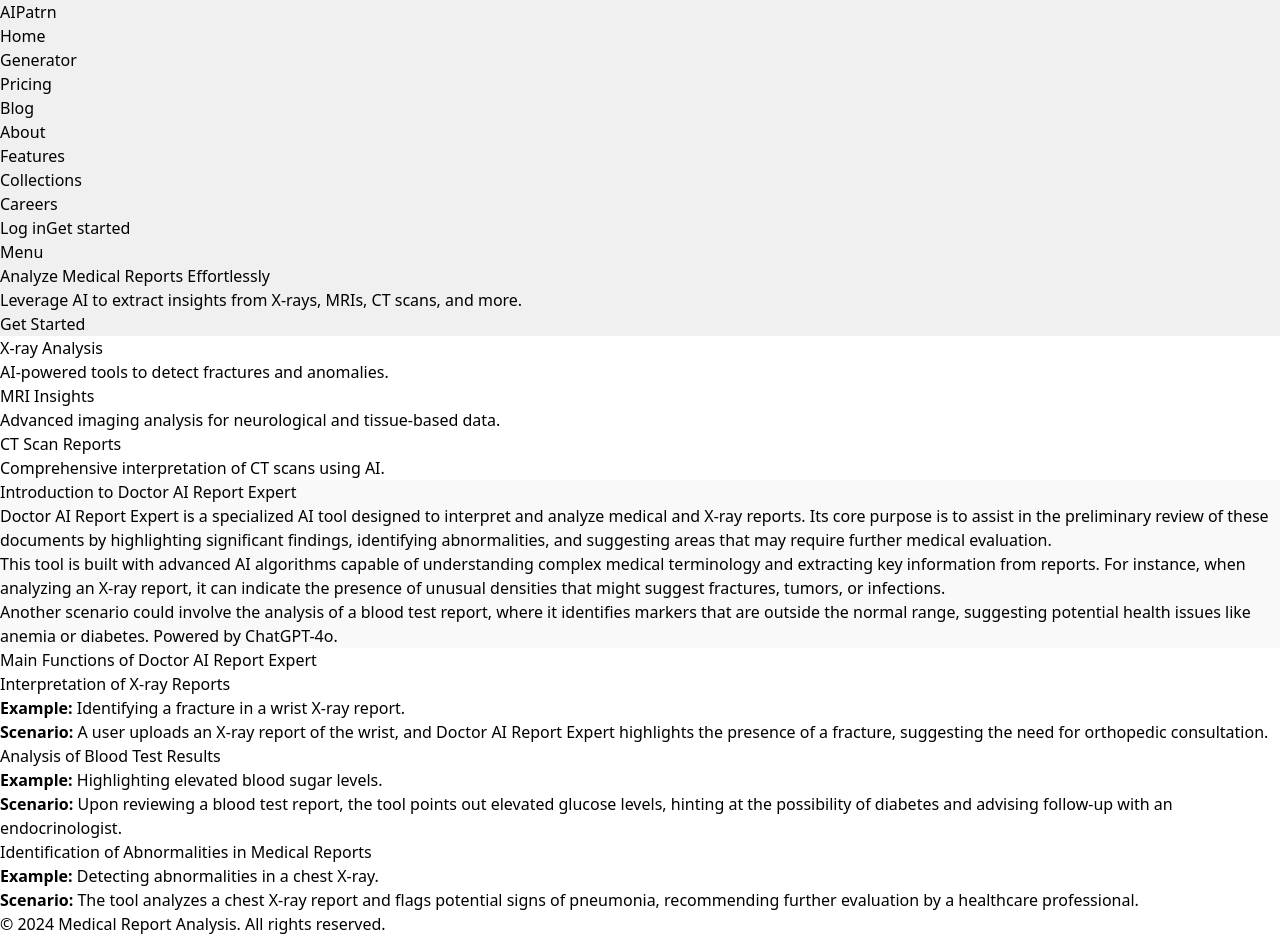
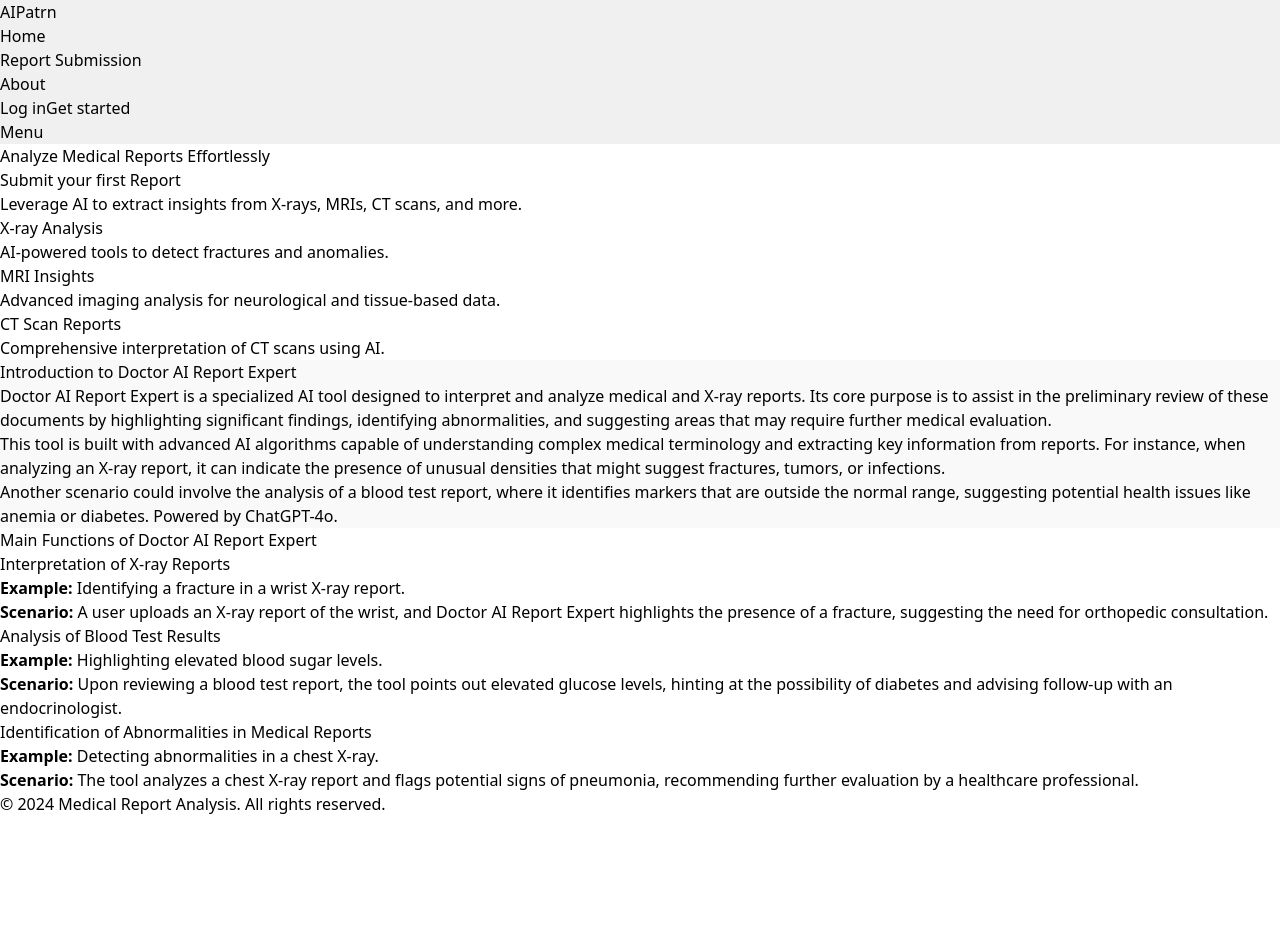
Before and after one commit to Rishi-Sharma1/Hack4Health, a React (Vite) app in the folder frontend/: page / in a window 1280 px wide. After the commit the page ends 816 px from the top, so only its background shows below. Built offline with nearby package versions, Linux system fonts and the light colour scheme.

Commit message:
final touch

```diff
--- a/frontend/src/components/About.jsx
+++ b/frontend/src/components/About.jsx
@@ -2,7 +2,7 @@ import React from "react";
 
 function About() {
   return (
-    <div className="bg-gray-200 min-h-screen p-8">
+    <div className="bg-gray-200 min-h-screen p-8 bg-[url('https://i.pinimg.com/736x/a6/ed/7d/a6ed7d9c03e705adb64df09ba6e07afe.jpg')] bg-no-repeat bg-cover">
       {/* Introduction Section */}
       <section className="bg-white shadow-md rounded-lg p-8 mb-8" style={{ backgroundColor: '#f9f9f9' }}>
         <h1 className="text-3xl font-bold text-gray-800 mb-4">
--- /dev/null
+++ b/frontend/src/components/Dashboard.jsx
@@ -0,0 +1,74 @@
+import React from "react";
+
+const Dashboard = () => {
+  return (
+    <div className="min-h-screen flex flex-col items-center bg-gray-50">
+      {/* Sidebar */}
+      <aside className="fixed top-0 left-0 h-screen w-16 bg-gray-900 flex flex-col space-y-4 items-center pt-4 text-white">
+        <div className="w-10 h-10 bg-gray-700 rounded-lg">
+            <img src="" alt="image"/>
+        </div>
+        <div className="w-10 h-10 bg-gray-700 rounded-lg">
+            <img src="" alt="image"/>
+        </div>
+        <div className="w-10 h-10 bg-gray-700 rounded-lg">
+            <img src="" alt="image"/>
+        </div>
+        <div className="fixed bottom-6 items-center">
+        <img
+          src=""
+          alt="User Avatar"
+          className="rounded-full"
+        />
+      </div>
+      </aside>
+
+      {/* Main Content */}
+      <main className="flex flex-col flex-grow max-w-4xl p-8 pt-20">
+        <h1 className="text-4xl font-semibold">
+          Hi there, <span className="text-purple-600">John</span>
+        </h1>
+        <p className="mt-4 text-lg font-medium">
+          What <span className="text-purple-600">would like to know?</span>
+        </p>
+
+        {/* Prompt Buttons */}
+        <div className="mt-8 grid grid-cols-2 gap-4">
+          <button className="py-4 px-6 bg-white shadow rounded-lg hover:shadow-lg">
+            Write a to-do list for a personal project or task
+          </button>
+          <button className="py-4 px-6 bg-white shadow rounded-lg hover:shadow-lg">
+            Generate an email to reply to a job offer
+          </button>
+          <button className="py-4 px-6 bg-white shadow rounded-lg hover:shadow-lg">
+            Summarize this article or text for me in one paragraph
+          </button>
+          <button className="py-4 px-6 bg-white shadow rounded-lg hover:shadow-lg">
+            How does AI work in a technical capacity
+          </button>
+        </div>
+
+        {/* Input Section */}
+        <div className="mt-10">
+          <label htmlFor="userQuery" className="block text-gray-600 text-lg">
+            Ask whatever you want...
+          </label>
+          <div className="mt-2 flex items-center bg-white shadow rounded-lg p-2">
+            <input
+              type="text"
+              id="userQuery"
+              placeholder="Type your question here..."
+              className="flex-grow border-none outline-none px-4 text-gray-700"
+            />
+            <button className="px-4 py-2 bg-purple-600 text-white rounded-lg hover:bg-purple-700">
+              Submit
+            </button>
+          </div>
+        </div>
+      </main>
+
+    </div>
+  );
+};
+
+export default Dashboard;
--- a/frontend/src/components/Header.jsx
+++ b/frontend/src/components/Header.jsx
@@ -18,32 +18,12 @@ export default function Header() {
                 </li>
                 <li>
                     <NavLink
-                    to="/generator"
+                    to="/dashboard"
                     className={({ isActive }) =>
                         isActive ? "text-black font-bold" : "hover:text-black"
                     }
                     >
-                    Generator
-                    </NavLink>
-                </li>
-                <li>
-                    <NavLink
-                    to="/pricing"
-                    className={({ isActive }) =>
-                        isActive ? "text-black font-bold" : "hover:text-black"
-                    }
-                    >
-                    Pricing
-                    </NavLink>
-                </li>
-                <li>
-                    <NavLink
-                    to="/blog"
-                    className={({ isActive }) =>
-                        isActive ? "text-black font-bold" : "hover:text-black"
-                    }
-                    >
-                    Blog
+                    Report Submission
                     </NavLink>
                 </li>
                 <li>
@@ -58,36 +38,6 @@ export default function Header() {
                 </li>
             </ul>
             <ul className='px-2'>
-                <li>
-                    <NavLink
-                    to="/generator"
-                    className={({ isActive }) =>
-                        isActive ? "text-black font-bold" : "hover:text-black"
-                    }
-                    >
-                    Features
-                    </NavLink>
-                </li>
-                <li>
-                    <NavLink
-                    to="/pricing"
-                    className={({ isActive }) =>
-                        isActive ? "text-black font-bold" : "hover:text-black"
-                    }
-                    >
-                    Collections
-                    </NavLink>
-                </li>
-                <li>
-                    <NavLink
-                    to="/blog"
-                    className={({ isActive }) =>
-                        isActive ? "text-black font-bold" : "hover:text-black"
-                    }
-                    >
-                    Careers
-                    </NavLink>
-                </li>
             </ul>
             <div className="flex items-center lg:order-2">
                         <Link
--- a/frontend/src/components/Home.jsx
+++ b/frontend/src/components/Home.jsx
@@ -1,13 +1,45 @@
 import React from "react";
-import Hero from "./cards/Hero";
-import Cards from "./cards/Cards";
+import { Link,NavLink } from "react-router-dom";
 
 
 function Home() {
   return (
     <>
-      <Hero/>
-      <Cards/>
+    <div className="bg-[url('https://i.pinimg.com/736x/32/a0/72/32a072a6ab6982123b1017639e1ec08f.jpg')] bg-no-repeat bg-cover">
+    <section className="text-center p-12">
+      <h1 className="text-4xl font-bold text-black mb-4 bg-white bg-transparent py-1 mx-20">
+        Analyze Medical Reports Effortlessly
+      </h1>
+      <button className="bg-gray-600 text-white px-6 py-2 rounded hover:bg-black-700">
+        <NavLink to={'/dashboard'}>
+          Submit your first Report
+        </NavLink>
+      </button>
+      <p className="text-xl text-black mb-6 font-extrabold py-5">
+        Leverage AI to extract insights from X-rays, MRIs, CT scans, and more.
+      </p>
+    </section>
+    <section className="p-12 grid grid-cols-1 md:grid-cols-3 gap-6">
+      <div className="p-6 bg-white shadow-md rounded">
+        <h2 className="text-xl font-bold mb-2">X-ray Analysis</h2>
+        <p className="text-gray-600">
+          AI-powered tools to detect fractures and anomalies.
+        </p>
+      </div>
+      <div className="p-6 bg-white shadow-md rounded">
+        <h2 className="text-xl font-bold mb-2">MRI Insights</h2>
+        <p className="text-gray-600">
+          Advanced imaging analysis for neurological and tissue-based data.
+        </p>
+      </div>
+      <div className="p-6 bg-white shadow-md rounded">
+        <h2 className="text-xl font-bold mb-2">CT Scan Reports</h2>
+        <p className="text-gray-600">
+          Comprehensive interpretation of CT scans using AI.
+        </p>
+      </div>
+    </section>
+    </div>
     </>
   );
 }
--- a/frontend/src/components/cards/Cards.jsx
+++ /dev/null
@@ -1,28 +0,0 @@
-import React from "react";
-
-function Cards() {
-  return (
-    <section className="p-12 grid grid-cols-1 md:grid-cols-3 gap-6">
-      <div className="p-6 bg-white shadow-md rounded">
-        <h2 className="text-xl font-bold mb-2">X-ray Analysis</h2>
-        <p className="text-gray-600">
-          AI-powered tools to detect fractures and anomalies.
-        </p>
-      </div>
-      <div className="p-6 bg-white shadow-md rounded">
-        <h2 className="text-xl font-bold mb-2">MRI Insights</h2>
-        <p className="text-gray-600">
-          Advanced imaging analysis for neurological and tissue-based data.
-        </p>
-      </div>
-      <div className="p-6 bg-white shadow-md rounded">
-        <h2 className="text-xl font-bold mb-2">CT Scan Reports</h2>
-        <p className="text-gray-600">
-          Comprehensive interpretation of CT scans using AI.
-        </p>
-      </div>
-    </section>
-  );
-}
-
-export default Cards;
--- a/frontend/src/components/cards/Hero.jsx
+++ /dev/null
@@ -1,22 +0,0 @@
-import React from "react";
-import { NavLink } from "react-router-dom";
-
-function Hero() {
-  return (
-    <section className="text-center p-12 bg-gradient-to-r from-blue-50 to-blue-100" style={{ backgroundColor: '#f0f0f0' }}>
-      <h1 className="text-4xl font-bold text-gray-800 mb-4">
-        Analyze Medical Reports Effortlessly
-      </h1>
-      <p className="text-lg text-gray-600 mb-6">
-        Leverage AI to extract insights from X-rays, MRIs, CT scans, and more.
-      </p>
-      <button className="bg-gray-600 text-white px-6 py-2 rounded hover:bg-black-700">
-        <NavLink to={"signup"}>
-            Get Started
-        </NavLink>
-      </button>
-    </section>
-  );
-}
-
-export default Hero;
--- a/frontend/src/main.jsx
+++ b/frontend/src/main.jsx
@@ -10,6 +10,7 @@ import Layout from './Layout.jsx'
 import About from './components/About.jsx'
 import Login from './components/Login.jsx'
 import Signup from './components/Signup.jsx'
+import Dashboard from './components/Dashboard.jsx'
 
 const router = createBrowserRouter(
   createRoutesFromElements(
@@ -18,6 +19,7 @@ const router = createBrowserRouter(
       <Route path='about' element={<About/>}/>
       <Route path='login' element={<Login/>}/>
       <Route path='signup' element={<Signup/>}/>
+      <Route path='Dashboard' element={<Dashboard/>}/>
     </Route>
   )
 )
```
